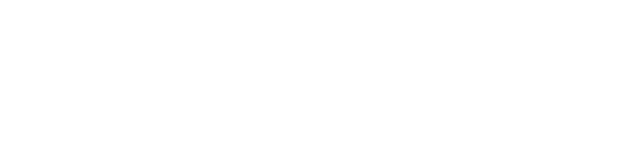
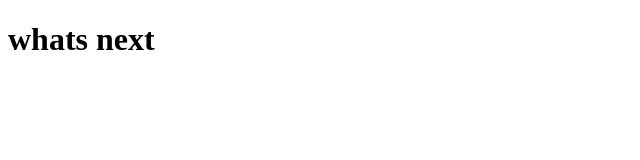
Before and after one commit to mark-minte/https-github.com-mark-minte-git, a plain HTML site: page index.html in a window 1280 px wide. Shown: the whole page, without its empty margins (0-640 px from the left). Drawn offline with Linux system fonts and the light colour scheme.

Commit message:
added h1

```diff
--- a/index.html
+++ b/index.html
@@ -7,6 +7,7 @@
     <title>whooo</title>
 </head>
 <body>
+    <h1>whats next</h1>
 
 </body>
 </html>
```
